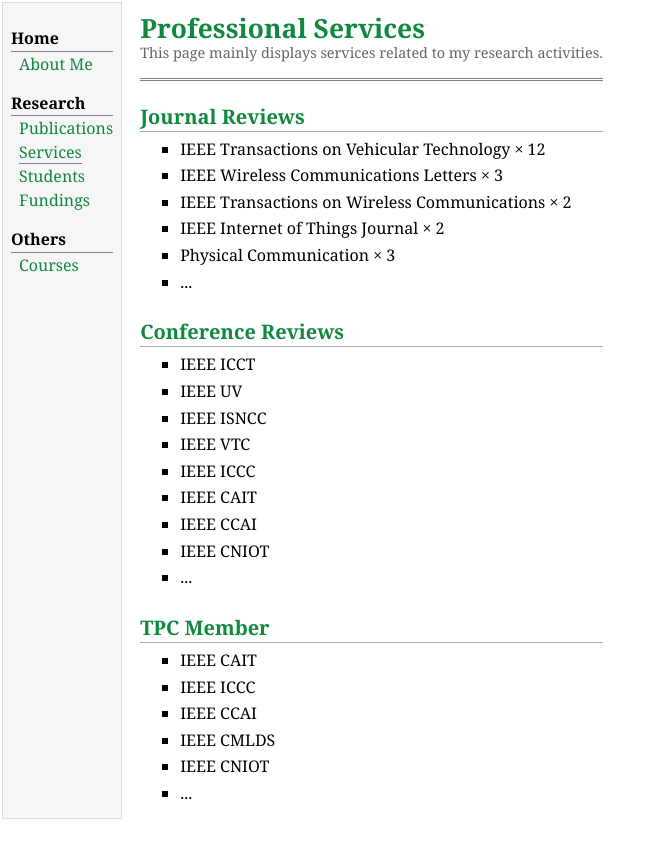
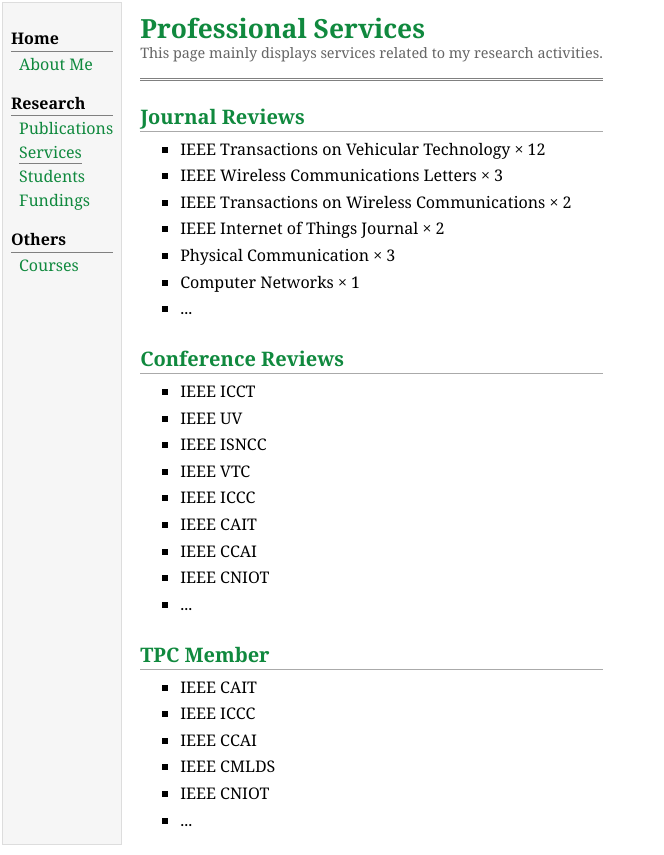
Before and after one commit to ken0225/ken0225.github.io, a plain HTML site: page services.html in a window 1280 px wide. Shown: the whole page, without its empty margins (0-664 px from the left). Before the commit the page ends 829 px from the top, so only its background shows below. Drawn offline with nearby package versions, Linux system fonts and the light colour scheme; some packages are replaced by stand-ins of ours.

Commit message:
Update services.html

```diff
--- a/services.html
+++ b/services.html
@@ -42,6 +42,7 @@ MathJax.Hub.Config({
   <li><p>IEEE Transactions on Wireless Communications × 2</p></li>
   <li><p>IEEE Internet of Things Journal × 2</p></li>
   <li><p>Physical Communication × 3</p></li>
+  <li><p>Computer Networks × 1</p></li>
   <li><p>...</p></li>
 </ul>
 <h2 style="color:rgb(16, 137, 62);">Conference Reviews</h2>
```
